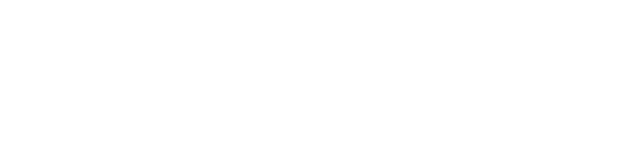
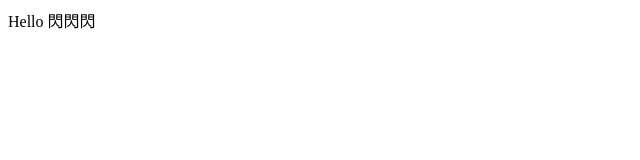
Before and after one commit to yuhuinieh/git-hello, a plain HTML site: page index.html in a window 1280 px wide. Shown: the whole page, without its empty margins (0-640 px from the left). Drawn offline with Linux system fonts and the light colour scheme.

```diff
--- a/index.html
+++ b/index.html
@@ -5,6 +5,6 @@
     <title>首頁</title>
   </head>
   <body>
-
+    Hello 閃閃閃
   </body>
 </html>
```
